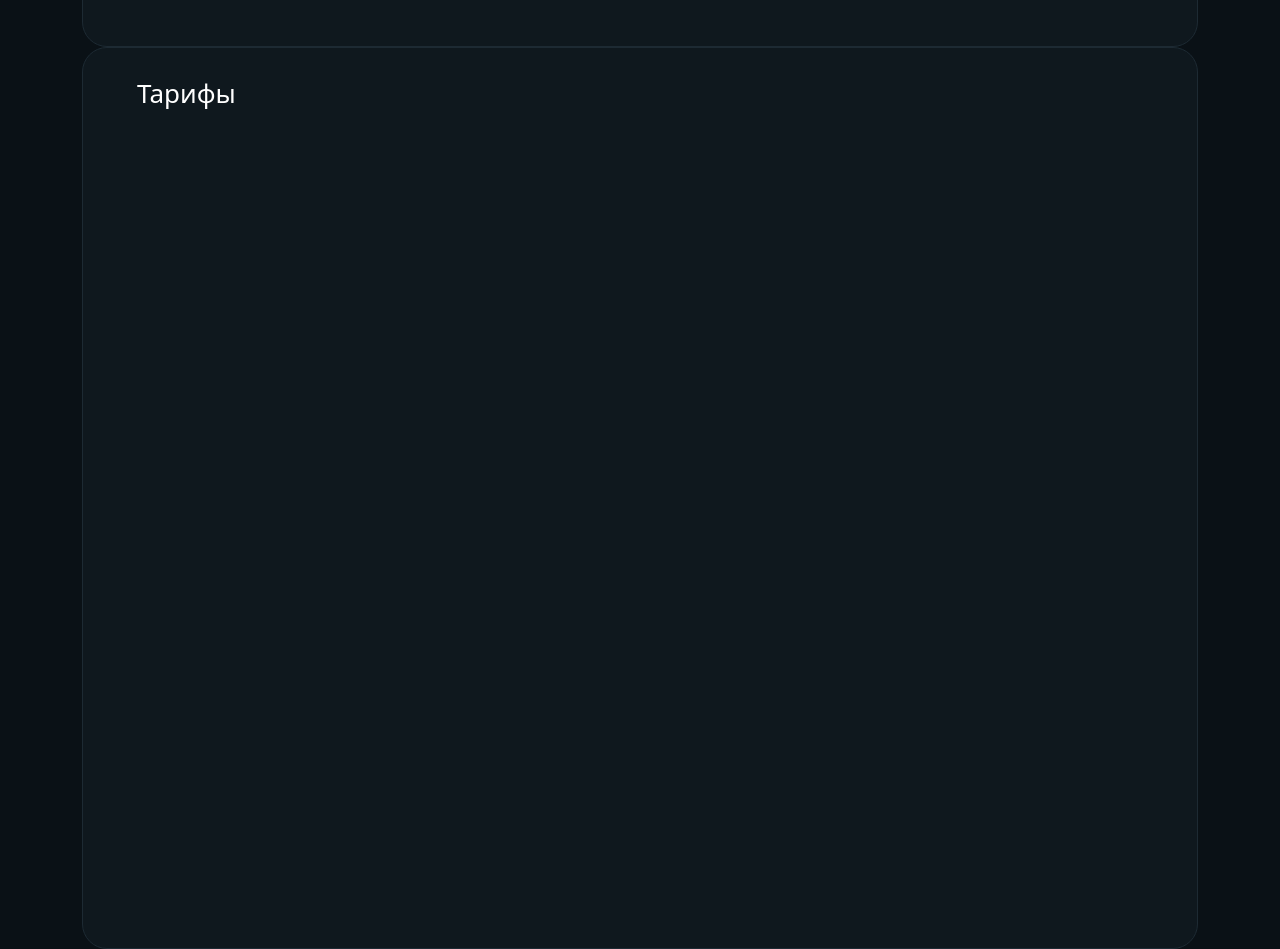
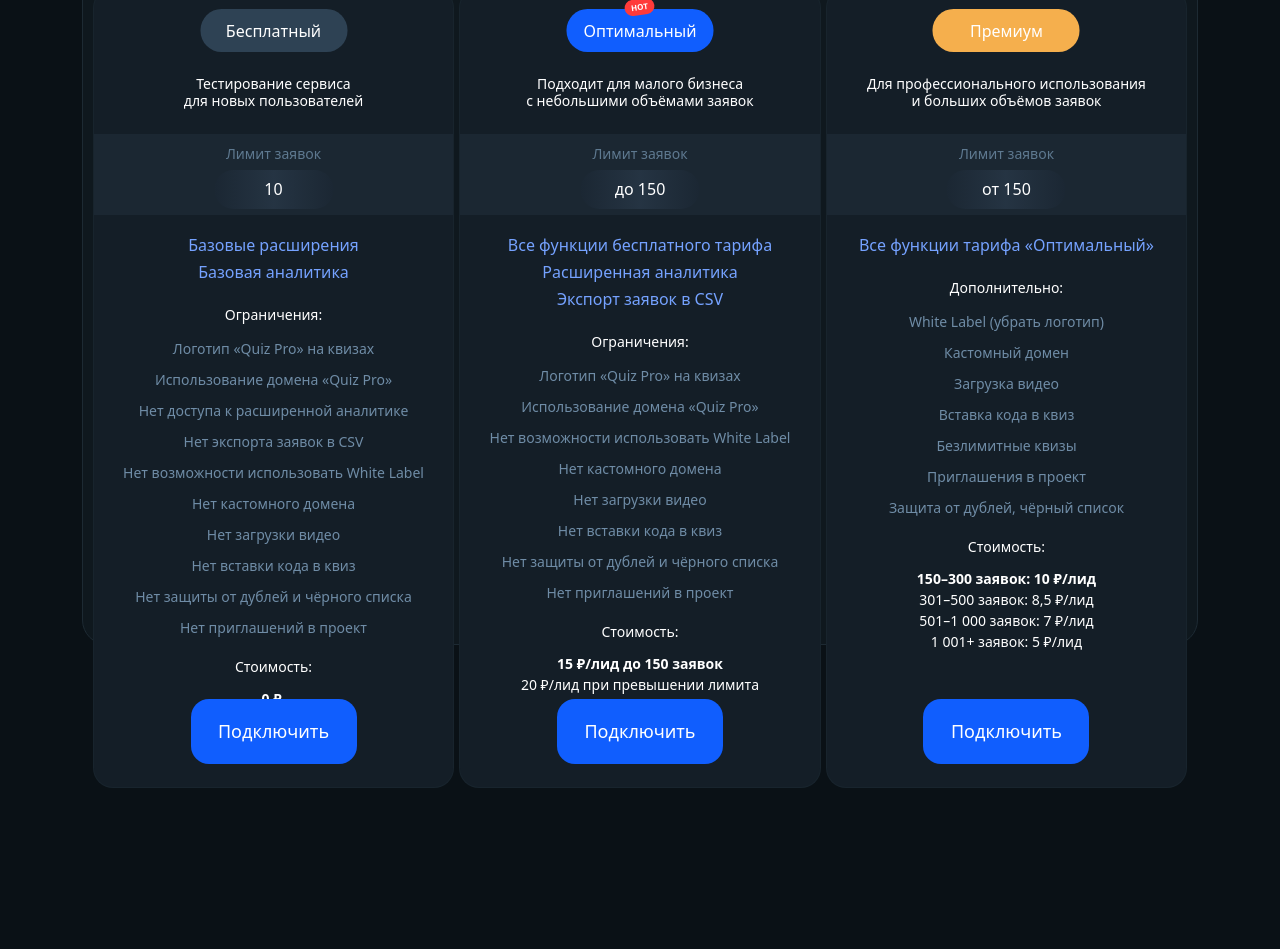
Before and after one commit to IL-bit/QuizPro, a Next.js app: page /user/rate in a window 1280 px wide. Shown: the part 880-1829 px from the top of the page. After the commit the page ends 1668 px from the top, so only its background shows below. Built offline with nearby package versions, Linux system fonts and the light colour scheme.

Commit message:
Add Rate

```diff
--- a/app/components/Lk/LeftBar/LeftBarLK.js
+++ b/app/components/Lk/LeftBar/LeftBarLK.js
@@ -1,3 +1,4 @@
+"use client";
 import React from 'react';
 import Image from 'next/image';
 import Link from 'next/link';
@@ -31,7 +32,7 @@ const LeftBarLK = () => {
           <p>Все заявки</p>
           <div className="count">22</div>
         </div>
-        <div className="rate">
+        <div className="rate" onClick={() => window.location.href = '/user/rate'}>
           <Image src={Rate} alt="#"/>
           <p>Тариф</p>
           <div className="rates activ">Base</div>
@@ -43,7 +44,7 @@ const LeftBarLK = () => {
           <div className="btns">
             <button>Создать квиз <Image src={Arrow} alt='#'/></button>
             <button>Недавние <Image src={Arrow2} alt='#'/></button>
-            <button>Мои квизы</button>
+            <button onClick={() => window.location.href = '/user'}>Мои квизы</button>
             <Link href='#'><Image alt='#' src={Support}/>Написать в поддержку</Link>
           </div>
           <Link href='#'><Image alt='#' src={Logout}/>Сменить аккаунт</Link>
--- a/app/components/Lk/LeftBar/style.scss
+++ b/app/components/Lk/LeftBar/style.scss
@@ -2,7 +2,8 @@
     border: 1px solid #1d2a33;
     border-radius: 25px;
     width: 100%;
-    height: 902px;
+    height: calc(100vh - 50px);
+    max-height: 902px;
     background: #0f181e;
     .head {
         display: flex;
--- a/app/components/Lk/Rate/Rate.js
+++ b/app/components/Lk/Rate/Rate.js
@@ -6,9 +6,88 @@ const Rate = () => {
     <div id="Rate">
       <h2>Тарифы</h2>
       <div className="items">
-        <div className="item"></div>
-        <div className="item"></div>
-        <div className="item"></div>
+        <div className="item">
+          <div className="name">Бесплатный</div>
+          <h4>Тестирование сервиса<br/>для новых пользователей</h4>
+          <div className="bg_limit"></div>
+          <div className="limit">
+            <p>Лимит заявок</p>
+            <p>10</p>
+          </div>
+          <h3>Базовые расширения</h3>
+          <h3>Базовая аналитика</h3>
+          <div className="description">
+            <p>Ограничения:</p>
+            <p>Логотип «Quiz Pro» на квизах</p>
+            <p>Использование домена «Quiz Pro»</p>
+            <p>Нет доступа к расширенной аналитике</p>
+            <p>Нет экспорта заявок в CSV</p>
+            <p>Нет возможности использовать White Label</p>
+            <p>Нет кастомного домена</p>
+            <p>Нет загрузки видео</p>
+            <p>Нет вставки кода в квиз</p>
+            <p>Нет защиты от дублей и чёрного списка</p>
+            <p>Нет приглашений в проект</p>
+          </div>
+          <div className="description_price">
+              <h5>Стоимость:</h5>
+              <p><span>0 ₽.</span></p>
+          </div>
+          <button>Подключить</button>
+        </div>
+        <div className="item">
+          <div className="name">Оптимальный<span>HOT</span></div>
+          <h4>Подходит для малого бизнеса<br/>с небольшими объёмами заявок</h4>
+          <div className="bg_limit"></div>
+          <div className="limit">
+              <p>Лимит заявок</p>
+              <p>до 150</p>
+          </div>
+          <h3>Все функции бесплатного тарифа</h3>
+          <h3>Расширенная аналитика</h3>
+          <h3>Экспорт заявок в CSV</h3>
+          <div className="description">
+            <p>Ограничения:</p>
+            <p>Логотип «Quiz Pro» на квизах</p>
+            <p>Использование домена «Quiz Pro»</p>
+            <p>Нет возможности использовать White Label</p>
+            <p>Нет кастомного домена</p>
+            <p>Нет загрузки видео</p>
+            <p>Нет вставки кода в квиз</p>
+            <p>Нет защиты от дублей и чёрного списка</p>
+            <p>Нет приглашений в проект</p>
+          </div>
+          <div className="description_price">
+              <h5>Стоимость:</h5>
+              <p><span>15 ₽/лид до 150 заявок</span><br/>20 ₽/лид при превышении лимита</p>
+          </div>
+          <button>Подключить</button>
+        </div>
+        <div className="item">
+          <div className="name">Премиум</div>
+          <h4>Для профессионального использования<br/>и больших объёмов заявок</h4>
+          <div className="bg_limit"></div>
+          <div className="limit">
+              <p>Лимит заявок</p>
+              <p>от 150</p>
+          </div>
+          <h3>Все функции тарифа «Оптимальный»</h3>
+          <div className="description">
+            <p>Дополнительно:</p>
+            <p>White Label (убрать логотип)</p>
+            <p>Кастомный домен</p>
+            <p>Загрузка видео</p>
+            <p>Вставка кода в квиз</p>
+            <p>Безлимитные квизы</p>
+            <p>Приглашения в проект</p>
+            <p>Защита от дублей, чёрный список</p>
+          </div>
+          <div className="description_price">
+              <h5>Стоимость:</h5>
+              <p><span>150–300 заявок: 10 ₽/лид</span><br/>301–500 заявок: 8,5 ₽/лид<br/>501–1 000 заявок: 7 ₽/лид<br/>1 001+ заявок: 5 ₽/лид</p>
+          </div>
+          <button>Подключить</button>
+        </div>
       </div>
     </div>
   )
--- a/app/components/Lk/Rate/style.scss
+++ b/app/components/Lk/Rate/style.scss
@@ -1,6 +1,6 @@
 #Rate {
     width: 100%;
-    height: 902px;
+    height: calc(100vh - 50px);
     border: 1px solid #1d2a33;
     border-radius: 25px;
     background: #0f181e;
@@ -20,10 +20,159 @@
         display: flex;
         justify-content: space-between;
         width: 100%;
-        height: 790px;
+        height: calc((100vh - 50px) - 20px - 25px - 31px - 31px);
+        min-height: 800px;
+        max-height: 850px;
         margin-top: 31px;
+        :nth-child(1) {
+            .name {
+                background: #2e4254;
+            }
+        }
+        :nth-child(2) {
+            .name {
+                background: #105efe;
+            }
+        }
+        :nth-child(3) {
+            .name {
+                background: #f5af4d;
+            }
+        }
     }
     .item {
+        border: 1px solid rgba(66, 87, 102, 0.1);
+        border-radius: 20px;
         width: 33%;
+        height: 100%;
+        background: #141e27;
+        padding-top: 20px;
+        position: relative;
+        .name {
+            border-radius: 21px;
+            width: 147px;
+            height: 43px;
+            text-align: center;
+            display: flex;
+            align-items: center;
+            justify-content: center;
+            font-weight: 500;
+            font-size: 16px;
+            color: #fff;
+            position: relative;
+            left: 50%;
+            transform: translateX(-50%);
+            span {
+                background: #ff3a3a;
+                transform: rotate(-8deg);
+                border-radius: 27px;
+                width: 30px;
+                height: 16px;
+                font-weight: 800;
+                font-size: 8px;
+                color: #fff;
+                position: absolute;
+                top: -10px;
+                padding-top: 2px;
+            }
+        }
+        h4 {
+            margin-top: 24px;
+            font-weight: 300;
+            font-size: 14px;
+            text-align: center;
+            color: #fff;
+        }
+        .bg_limit {
+            position: absolute;
+            top: 145px;
+            width: 100%;
+            height: 81px;
+            background: #2e4254;
+            opacity: 0.26;
+        }
+        .limit {
+            margin-top: 33px;
+            :nth-child(1) {
+                font-weight: 500;
+                font-size: 14px;
+                text-align: center;
+                color: #6f8ca6;
+                margin-bottom: 6px;
+            }
+            :nth-child(2) {
+                background: linear-gradient(90deg, rgba(27, 39, 52, 0.56) 0%, rgba(45, 62, 80, 0.56) 50%, rgba(27, 39, 52, 0.56) 100%);
+                border-radius: 19px;
+                width: 119px;
+                height: 39px;
+                font-weight: 500;
+                font-size: 16px;
+                text-align: center;
+                color: #fff;
+                display: flex;
+                align-items: center;
+                justify-content: center;
+                position: relative;
+                left: 50%;
+                transform: translateX(-50%);
+                margin-bottom: 27px;
+            }
+        }
+        h3 {
+            font-weight: 300;
+            font-size: 16px;
+            text-align: center;
+            color: #75a2ff;
+            margin-bottom: 8px;
+        }
+        .description {
+            margin-top: 22px;
+            p {
+                font-weight: 300;
+                font-size: 14px;
+                text-align: center;
+                color: #6f8ca6;
+                margin-top: 0;
+                margin-bottom: 10px;
+            }
+            :nth-child(1) {
+                color: #fff;
+                margin-bottom: 13px;
+            }
+        }
+        .description_price {
+            margin-top: 21px;
+            h5 {
+                font-weight: 300;
+                font-size: 14px;
+                text-align: center;
+                color: #fff;
+                margin-bottom: 12px;
+            }
+            p {
+                font-weight: 400;
+                font-size: 14px;
+                text-align: center;
+                color: #fff;
+                margin-bottom: 8px;
+                span {
+                    font-weight: 700;
+                }
+            }
+        }
+        button {
+            position: absolute;
+            bottom: 23px;
+            left: 50%;
+            transform: translateX(-50%);
+            border-radius: 18px;
+            width: 166px;
+            height: 65px;
+            background: #105efe;
+            font-weight: 500;
+            font-size: 18px;
+            color: #fff;
+            border: none;
+        }
     }
 }
--- a/app/page.js
+++ b/app/page.js
@@ -1,11 +1,14 @@
 import './style.scss';
+import Image from 'next/image';
+import Logo from '../public/logo.svg'
+
 export default function Home() {
   return (
     <div className="container">
       <div className="row">
         <div className="col-xxl-4 mx-auto text-center">
           <div id="blur"></div>
-          <div className="img"></div>
+          <Image src={Logo} alt='#' className='img' />
           <h2>Войти</h2>
           <form action="#">
               <input type="email" name="email" placeholder="Введите почту" className="form"/>
--- a/app/style.scss
+++ b/app/style.scss
@@ -5,9 +5,7 @@ padding-top: 23px;
 width: 91px;
 height: 91px;
 position: relative;
-left: 50%;
-transform: translateX(-50%);
-background: #fff;
+
 }
 h2 {
 font-family: "Inter Tight", sans-serif;
```
